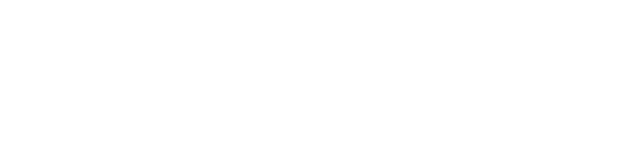
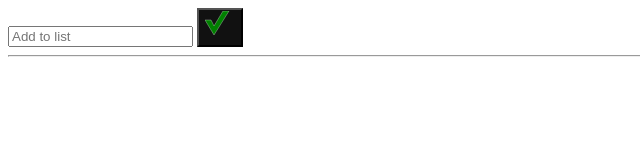
Before and after one commit to gustavo-cazarini/to-do-list, a plain HTML site: page index.html in a window 1280 px wide. Shown: the whole page, without its empty margins (0-640 px from the left). Drawn offline with Linux system fonts and the light colour scheme.

Commit message:
Logic created

```diff
--- a/css/stylesheet.css
+++ b/css/stylesheet.css
@@ -0,0 +1,16 @@
+#add-button{
+    background-color: #111;
+}
+
+svg{
+    shape-rendering: geometricPrecision;
+    text-rendering: geometricPrecision;
+    image-rendering: optimizeQuality;
+    fill-rule: evenodd;
+    clip-rule: evenodd;
+}
+
+#confirm-icon{
+    width: 30px;
+    height: 30px;
+}
--- a/index.html
+++ b/index.html
@@ -9,7 +9,25 @@
         <link rel="stylesheet" type="text/css" href="css/stylesheet.css" />
     </head>
     <body>
+        <div class="td-body">
+            <div class="container">
+                <input id="input-todo" type="text" placeholder="Add to list"/>
+                <button id="add-button" onclick="addToList()">
+                    <svg id="confirm-icon" viewBox="0 0 100 100" xml:space="preserve">
+                        <polygon
+                            style="fill:green; stroke:white; stroke-width:1;"
+                            points="0,30 30,80 80,0 60,0 30,50 20,30"
+                        />
+                    </svg>
+                </button>
 
+                <hr/>
+
+                <div id="list" class="list">
+
+                </div>
+            </div>
+        </div>
         <!-- Script -->
         <script src="js/script.js"></script>
     </body>
--- a/js/script.js
+++ b/js/script.js
@@ -0,0 +1,24 @@
+function addToList() {
+    var todo = document.getElementById('input-todo').value;
+    if (todo.toString().length == 0) {
+        alert("Enter a task!");
+    }
+    else {
+        document.getElementById('list').innerHTML +=
+            `
+            <div class="list-item">
+                ${todo}
+                <button class="delete">X</button>
+            </div>
+        `;
+        var task_atual = document.querySelectorAll('.delete');
+        for (var i = 0; i < task_atual.length; i++) {
+            task_atual[i].onclick = function () {
+                var a = this.parentNode;
+                a.remove();
+            }
+        }
+        document.getElementById('input-todo').value = "";
+        document.getElementById('input-todo').focus();
+    }
+}
```
